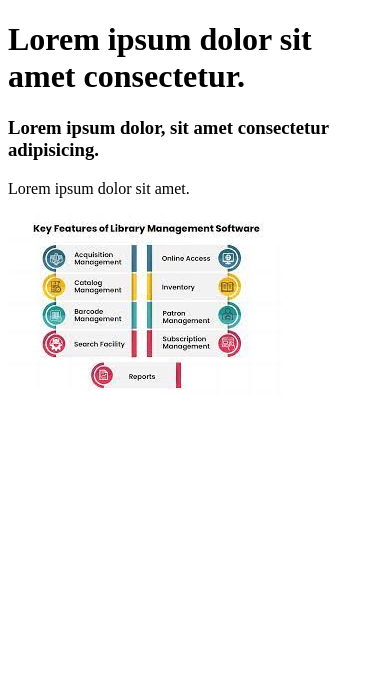
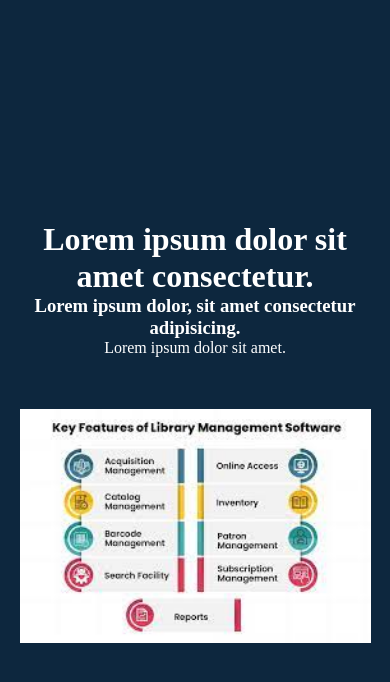
Before and after one commit to Godwinn22/hosting_test, a plain HTML site: page index.html in a window 390 px wide. Drawn offline with Linux system fonts and the light colour scheme.

Commit message:
Added media query so as to be responsive

```diff
--- a/index.html
+++ b/index.html
@@ -4,11 +4,67 @@
         <meta charset="UTF-8">
         <meta name="viewport" content="width=device-width, initial-scale=1.0">
         <title>Document</title>
+        <style>
+                * {
+                        margin: 0;
+                        padding: 0;
+                        box-sizing: border-box;
+                }
+                body {
+                        width: 100%;
+                        height: 100vh;
+                        background-color: rgb(13, 39, 62);
+                        color: white;
+                        display: flex;
+                        justify-content: center;
+                        align-items: center;
+                }
+                .box {
+                        width: 90%;
+                        margin: auto;
+                        display: flex;
+                        justify-content: space-between;
+                        align-items: center;
+                }
+                .right {
+                        width: 700px;
+                }
+                img{
+                        width: 500px;
+                }
+                @media screen and (max-width:500px) {
+                        .box {
+                                flex-direction: column;
+                                justify-content: center;
+                                gap: 2rem;
+                                width: 100%;
+                        }
+                        .left {
+                                width:100%;
+                                text-align: center;
+                                padding: 20px;
+                        }
+                        .right {
+                                width: 100%;
+                        }
+                        img {
+                                width: 90%;
+                                display: block;
+                                margin: auto;
+                        }
+                }
+        </style>
 </head>
 <body>
-        <h1>Lorem ipsum dolor sit amet consectetur.</h1>
-        <h3>Lorem ipsum dolor, sit amet consectetur adipisicing.</h3>
-        <p>Lorem ipsum dolor sit amet.</p>
-        <img src="library features.jpeg" alt="">
+        <div class="box">
+                <div class="left">
+                        <h1>Lorem ipsum dolor sit amet consectetur.</h1>
+                        <h3>Lorem ipsum dolor, sit amet consectetur adipisicing.</h3>
+                        <p>Lorem ipsum dolor sit amet.</p>
+                </div>
+                <div class="right">
+                        <img src="library features.jpeg" alt="">
+                </div>
+        </div>
 </body>
 </html>
```
